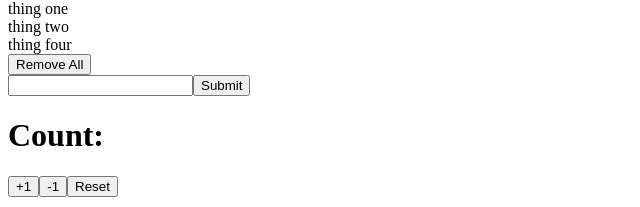
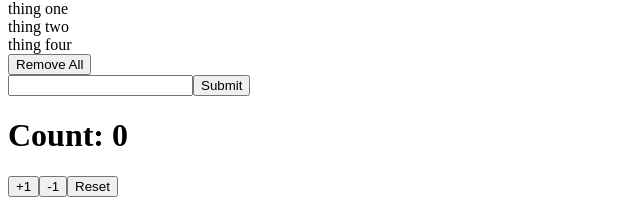
Before and after one commit to AlexLewis10/indeicision, a React (Create React App) app: page / in a window 1280 px wide. Shown: the part 198-405 px from the top of the page, without its empty margins (0-640 px from the left). Built offline with nearby package versions, Linux system fonts and the light colour scheme.

Commit message:
Add state

```diff
--- a/src/components/counter.js
+++ b/src/components/counter.js
@@ -1,32 +1,32 @@
 import React, { Component } from 'react'
 
 export class Counter extends Component {
-  constructor() {
-    super()
+  constructor(props) {
+    super(props)
     this.handleAddOne = this.handleAddOne.bind(this)
+    this.handleMinusOne = this.handleMinusOne.bind(this)
+    this.handleReset = this.handleReset.bind(this)
     this.state = {
       count: 0
     }
   }
 
-  handleAddOne = () => {
-
+  handleAddOne() {
+    this.setState({ count: this.state.count += 1})
   }
 
   handleMinusOne() {
-
+    this.setState({ count: this.state.count -= 1})
   }
 
   handleReset() {
-
+    this.setState({ count: 0 })
   }
-
-
 
   render() {
     return (
       <div>
-        <h1>Count: </h1>
+        <h1>Count: {this.state.count}</h1>
         <button onClick={this.handleAddOne}>+1</button>
         <button onClick={this.handleMinusOne}>-1</button>
         <button onClick={this.handleReset}>Reset</button>
```
